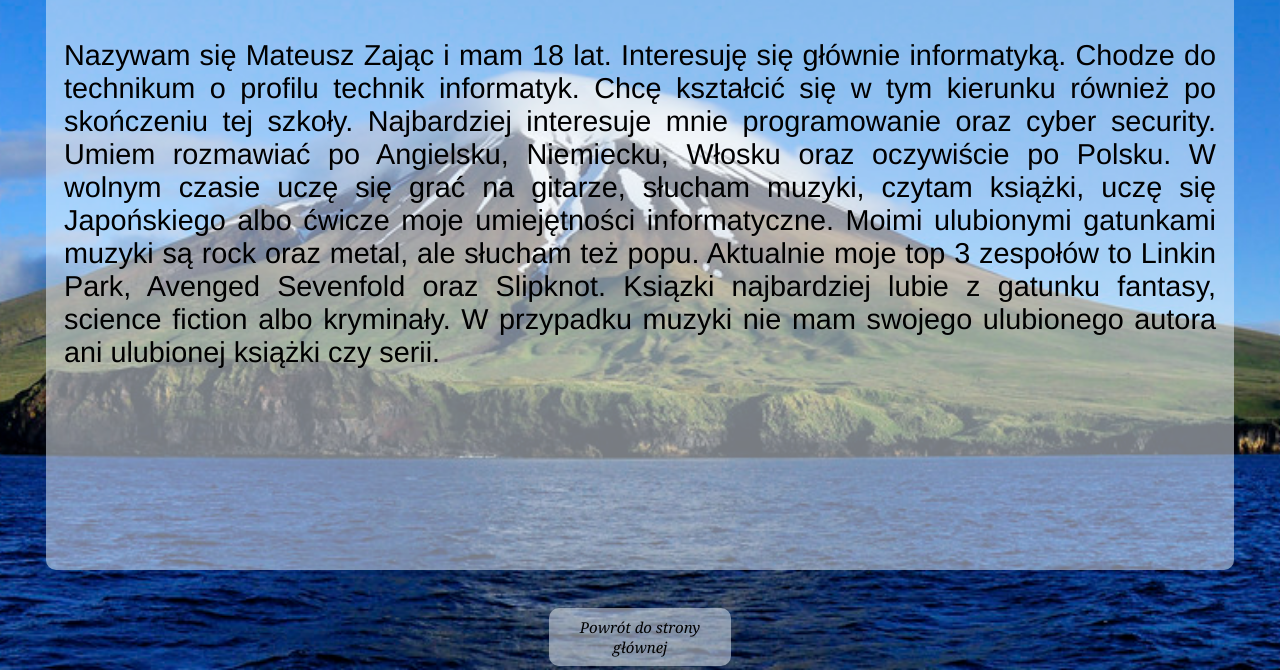
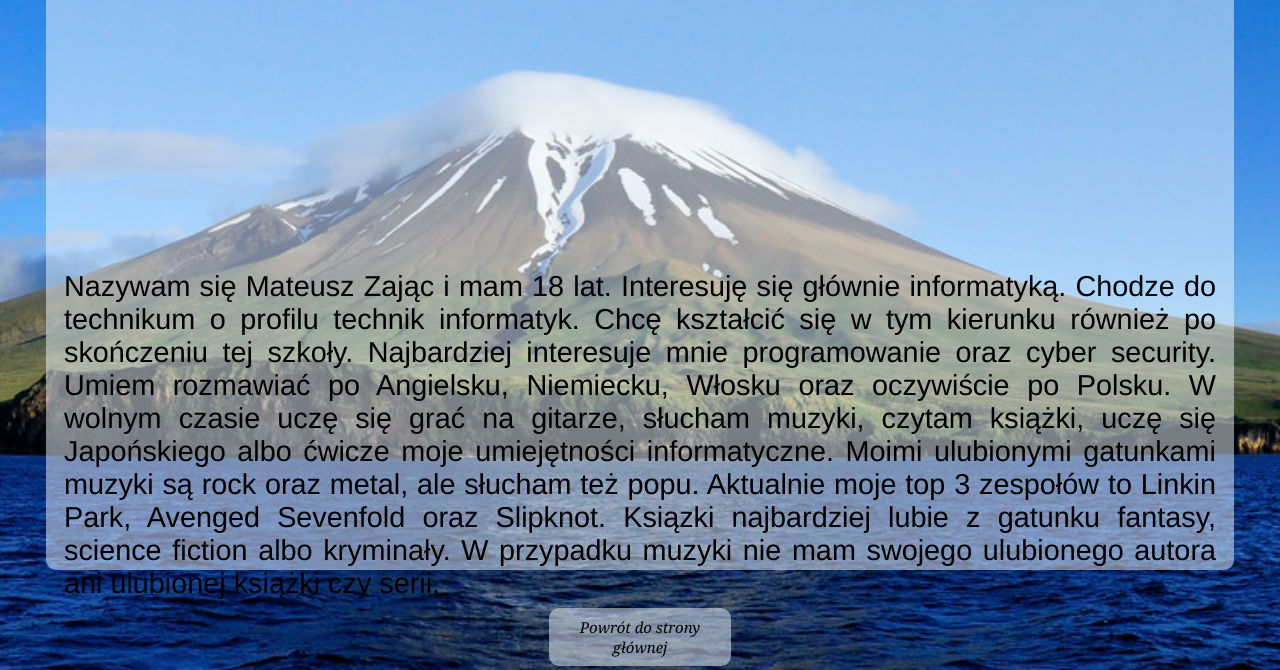
Before and after one commit to Z4U5Z/opcja, a plain HTML site: page kim_jestem.html in a window 1280 px wide. Shown: the part 130-800 px from the top of the page. Drawn offline with Linux system fonts and the light colour scheme.

Commit message:
Update kim_jestem_styles.css

```diff
--- a/kim_jestem_styles.css
+++ b/kim_jestem_styles.css
@@ -99,7 +99,7 @@ a
 {
     position: absolute;
     top: 50%;
-    transform: translate(0, -70%);
+    transform: translate(0, 0%);
     text-align: justify;
     font-family: 'Franklin Gothic Medium', 'Arial Narrow', Arial, sans-serif;
     font: black;
```
